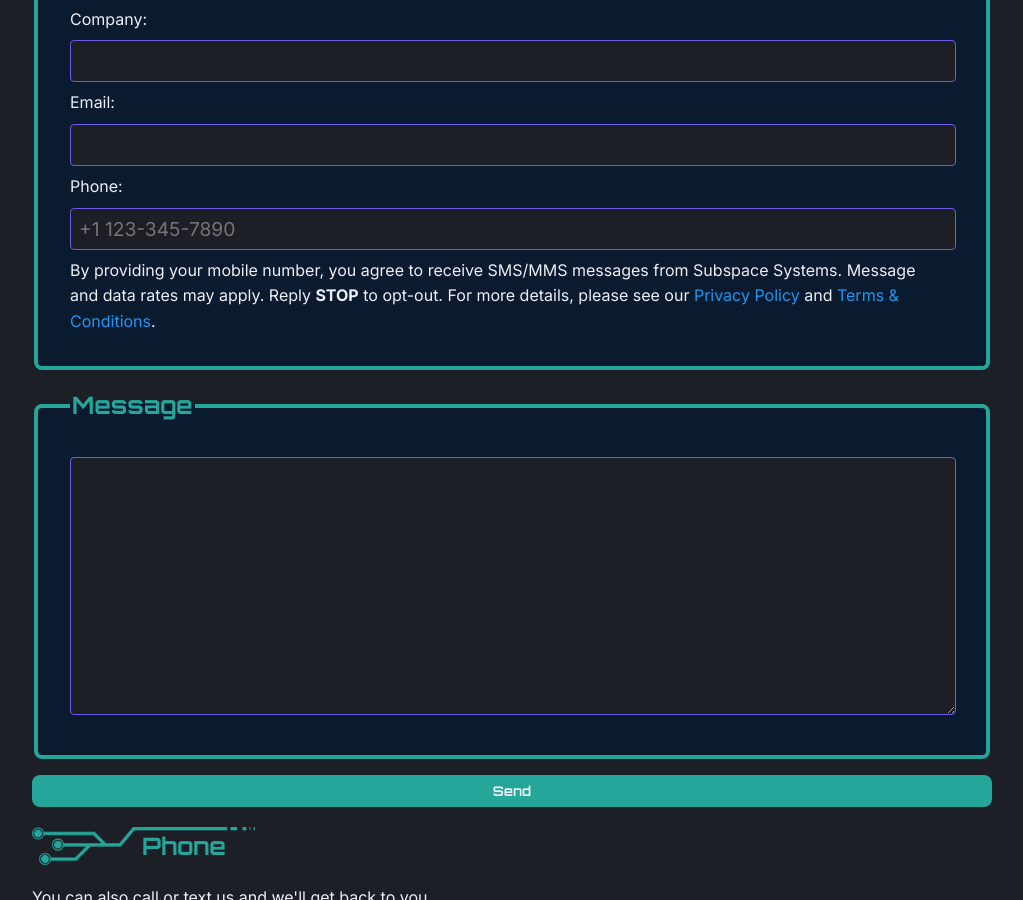
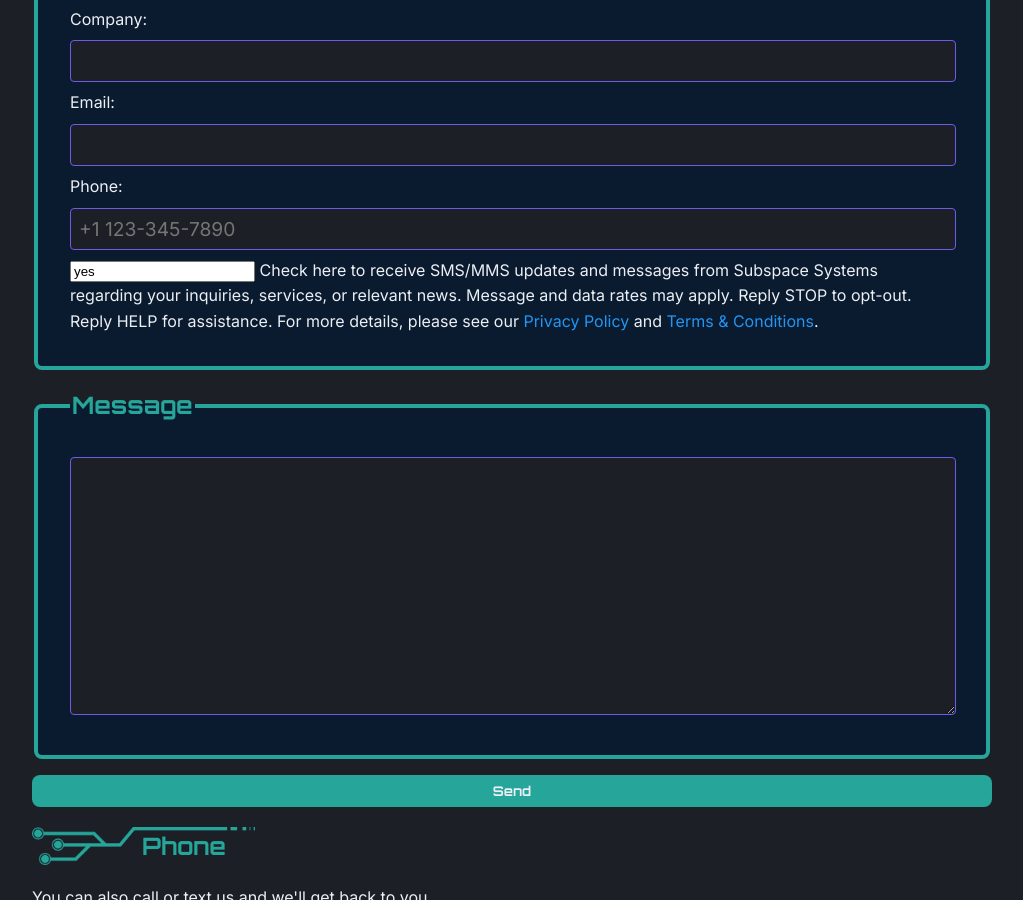
Before and after one commit to subspacesystems/website-2025b, a Jekyll site: the page built from contact/index.html, in a window 1280 px wide and 900 px high, scrolled down 688 px. Shown: the whole window, without its empty margins (128-1151 px from the left). Built offline with Jekyll 4.4.1, drawn with Linux system fonts in a browser that asks for light colours.

Commit message:
Update contact form with checkbox

```diff
--- a/contact/index.html
+++ b/contact/index.html
@@ -40,8 +40,8 @@ title: Contact
       <input type="tel" name="phone" id="phone" autocomplete="work tel" placeholder="+1 123-345-7890">
     </div>
     <div>
-      By providing your mobile number, you agree to receive SMS/MMS messages from Subspace Systems. Message and data rates may apply.
-      Reply <b>STOP</b> to opt-out. For more details, please see our <a href="{{ '/legal/privacy/' | relative_url }}">Privacy Policy</a> and <a href="{{ '/legal/terms/' | relative_url }}">Terms & Conditions</a>.
+      <label><input type="check" name="10dlc-consent" id="10dlc-consent" value="yes"> Check here to receive SMS/MMS updates and messages from Subspace Systems regarding your inquiries, services, or relevant news. Message and data rates may apply.
+      Reply STOP to opt-out. Reply HELP for assistance. For more details, please see our <a href="{{ '/legal/privacy/' | relative_url }}">Privacy Policy</a> and <a href="{{ '/legal/terms/' | relative_url }}">Terms & Conditions</a>.</label>
     </div>
   </fieldset>
   <fieldset>
```
